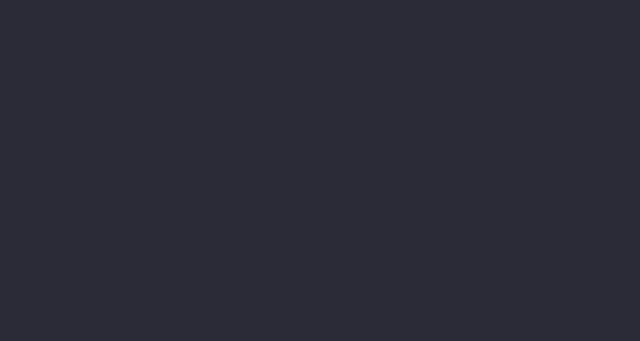
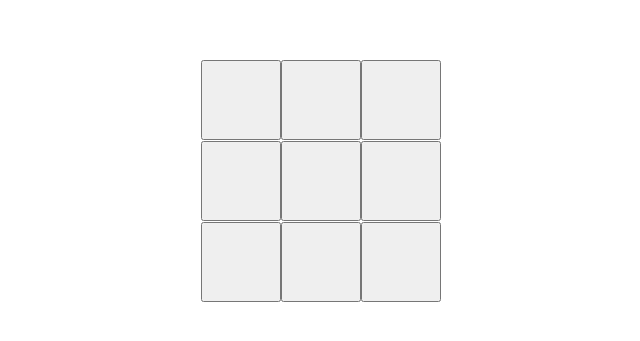
Before and after one commit to eduardo-pgoes/tic-tac-toe, a React (Create React App) app: page / in a window 1280 px wide. Shown: the part 219-560 px from the top of the page, without its empty margins (319-959 px from the left). Built offline with nearby package versions, Linux system fonts and the light colour scheme.

Commit message:
✨ add game logic to TicTacComponent

```diff
--- a/src/App.css
+++ b/src/App.css
@@ -1,5 +1,38 @@
 .App {
   text-align: center;
+}
+
+.App-logo {
+  height: 40vmin;
+  pointer-events: none;
+}
+
+@media (prefers-reduced-motion: no-preference) {
+  .App-logo {
+    animation: App-logo-spin infinite 20s linear;
+  }
+}
+
+.App-header {
   background-color: #282c34;
   min-height: 100vh;
+  display: flex;
+  flex-direction: column;
+  align-items: center;
+  justify-content: center;
+  font-size: calc(10px + 2vmin);
+  color: white;
 }
+
+.App-link {
+  color: #61dafb;
+}
+
+@keyframes App-logo-spin {
+  from {
+    transform: rotate(0deg);
+  }
+  to {
+    transform: rotate(360deg);
+  }
+}
--- a/src/App.js
+++ b/src/App.js
@@ -1,9 +1,11 @@
 import './App.css';
+
+import { TicTacToe } from './components/TicTacToe/TicTacToe.jsx'
 
 function App() {
   return (
     <div className="App">
-
+      <TicTacToe></TicTacToe>
     </div>
   );
 }
--- /dev/null
+++ b/src/components/TicTacToe/TicTacToe.css
@@ -0,0 +1,11 @@
+.container {
+    min-height: 100vh;
+    display: flex;
+    flex-direction: column;
+    justify-content: space-around;
+}
+
+.btn-game {
+    min-height: 10vh;
+    min-width: 10vh;
+}
--- /dev/null
+++ b/src/components/TicTacToe/TicTacToe.jsx
@@ -0,0 +1,61 @@
+import {Component} from 'react';
+
+import {GameLogic} from '../../model/GameLogic'
+
+import './TicTacToe.css'
+
+class TicTacToe extends Component {
+    constructor() {
+        super();
+
+        this.gameState = new GameLogic();
+
+        this.state = {
+            gameState: this.gameState,
+            iterations: 0
+        }
+
+    }
+
+    render() {
+        let columns1 = [], columns2 = [], columns0 = [];
+        let iterations = 0;
+        // This is a really ugly workaround for creating a grid, I'm sorry!
+        for (let i = 0; i < 3; i++) {
+            columns0.push(<button key={iterations} onClick={() =>this.handlePiece(0, i)} className={"btn-game column-" + i}></button>);
+            iterations++;
+            columns1.push(<button key={iterations} onClick={() =>this.handlePiece(1, i)} className={"btn-game column-" + i}></button>);
+            iterations++;
+            columns2.push(<button key={iterations} onClick={() =>this.handlePiece(2, i)} className={"btn-game column-" + i}></button>);
+            iterations++;
+        }
+
+        return (
+            <div className="container">
+                <div class="grid">
+                    <div class="row-0">
+                        {columns0}
+                    </div>
+                    <div class="row-1">
+                        {columns1}
+                    </div>
+                    <div class="row-2">
+                        {columns2}
+                    </div>
+                </div>
+            </div>
+        );
+    }
+
+    handlePiece(i, j) {
+        if (this.state.iterations % 2 === 0) {
+            this.gameState.addPiece('O', i, j);
+        } else {
+            this.gameState.addPiece('X', i, j);
+        }
+        console.log(this.gameState.gameState);
+        this.setState({iterations: this.state.iterations + 1, gameState: this.gameState});
+    }
+}
+
+export {TicTacToe};
--- a/src/model/GameLogic.js
+++ b/src/model/GameLogic.js
@@ -33,6 +33,7 @@ class GameLogic {
     /* Adds a piece to the board - if it's a valid one. */
     addPiece(piece, row, column) {
         if (piece === 'O' || piece === 'X') this.gameState[row][column] = piece;
+        this.winner = this.verifyGameStateVictory();
     }
 
     /* Verifies a victory in the main diagonal. */
```
Also changed, not shown: 1 other file (tests, documents, lock files or other folders).
